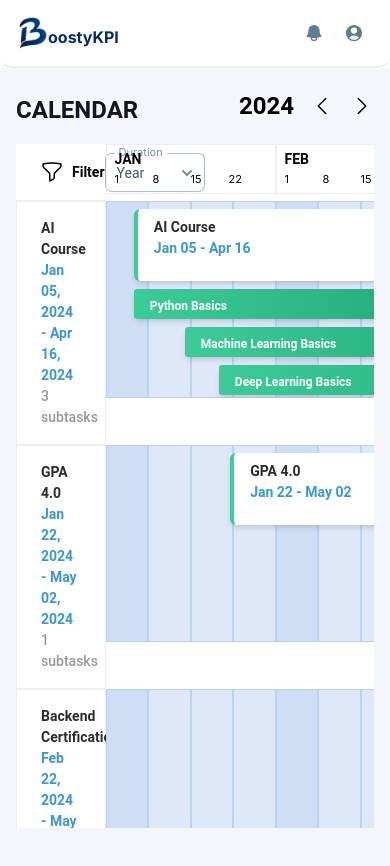
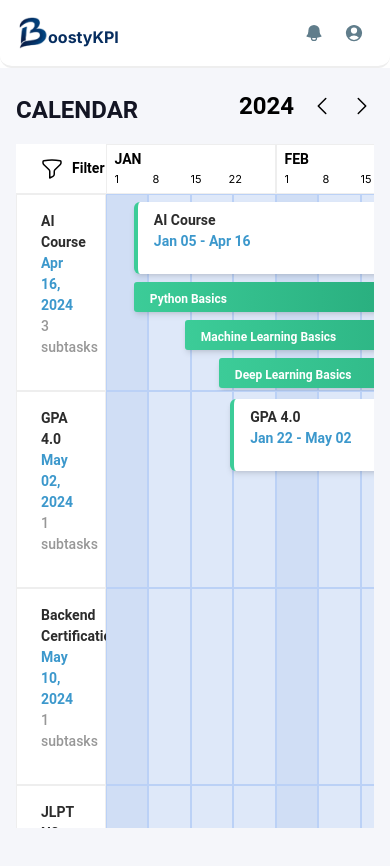
Before and after one commit to tranduchoangnam/BoostyKPI, a React (Vite) app: page /calendar in a window 390 px wide. Shown: the top 866 px of the page. Built offline with nearby package versions, Linux system fonts and the light colour scheme; no server answers.

Commit message:
fix responsive calendar

```diff
--- a/src/pages/dashboard/calendar.jsx
+++ b/src/pages/dashboard/calendar.jsx
@@ -196,7 +196,7 @@ export function Calendar() {
             </div>
             <div className="relative mx-0 mb-6 mt-4 bg-white h-[calc(100vh-160px)] overflow-y-auto">
                 {/* Header */}
-                <div className="flex sticky inset-0 z-50 bg-white">
+                <div className="flex sticky inset-0 z-20 bg-white">
                     <div className="w-1/4 ">
                         <div className="flex items-center justify-between px-6 py-2 h-full border-b">
                             <div className="flex items-center gap-2">
@@ -205,12 +205,12 @@ export function Calendar() {
                                     Filter
                                 </Typography>
                             </div>
-                            <div>
+                            <div className="hidden md:block">
                             <Select
                                         label="Duration"
                                         value={type}
                                         onChange={()=>{}}
-                                        className="w-[100px]"
+                                        className="w-[100px] "
                                         containerProps={{
                                             className:
                                                 "!w-[100px] !min-w-[100px]",
@@ -260,7 +260,7 @@ export function Calendar() {
                             {/* Resources */}
                             <div
                                 key={kpi.id}
-                                className="w-1/4 border py-4 px-6"
+                                className="w-1/4 border py-4 px-6 max-h-[183px]"
                                 style={{
                                     minHeight: `${resourceHeight}px`,
                                 }}
@@ -269,8 +269,6 @@ export function Calendar() {
                                     {kpi.name}
                                 </Typography>
                                 <Typography className="text-[14px] text-[#3C98CC] font-bold">
-                                    {dayjs(kpi.plan[0]).format("MMM DD, YYYY")}{" "}
-                                    -{" "}
                                     {dayjs(kpi.plan[1]).format("MMM DD, YYYY")}
                                 </Typography>
                                 <Typography className="text-[14px] text-[#979797] font-medium">
```
